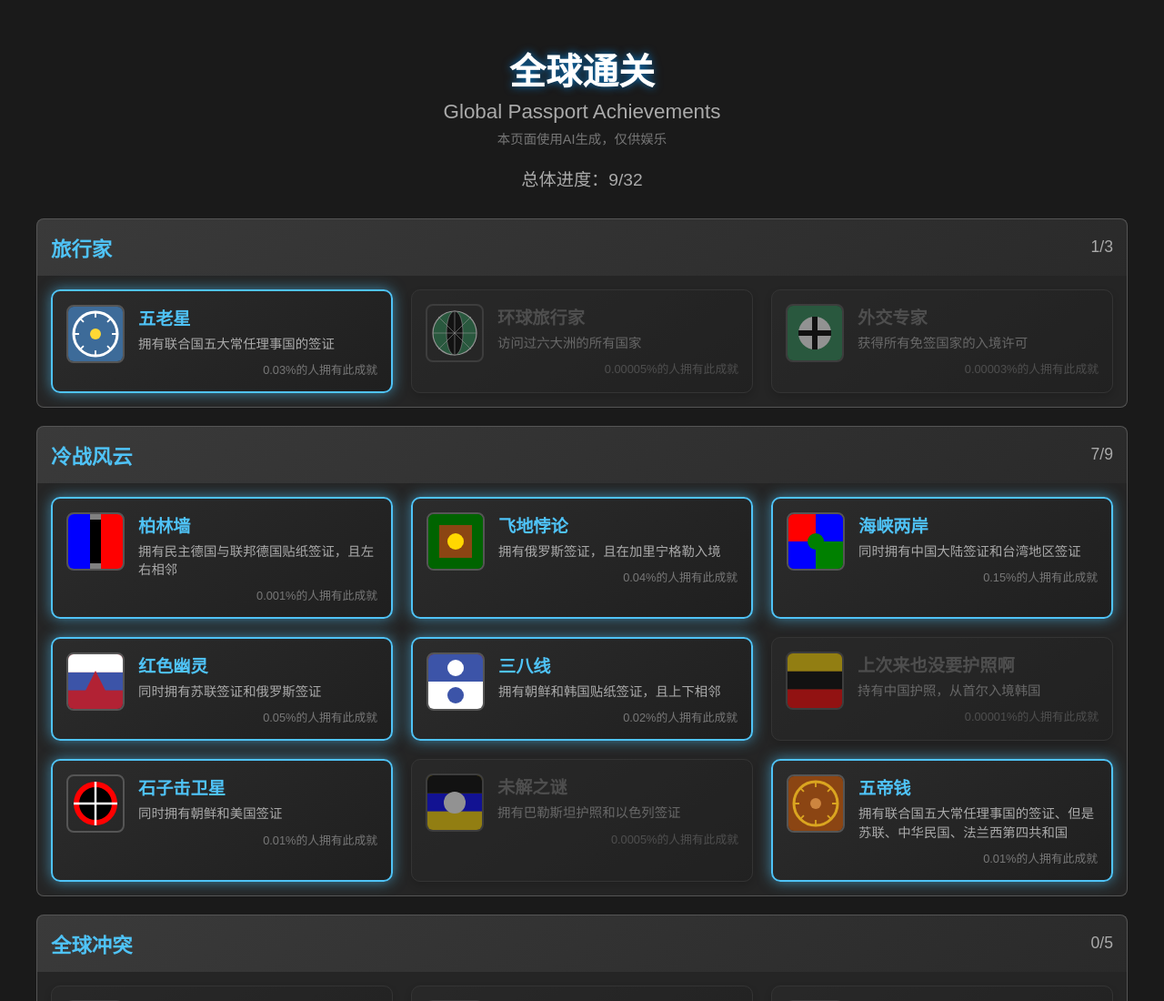
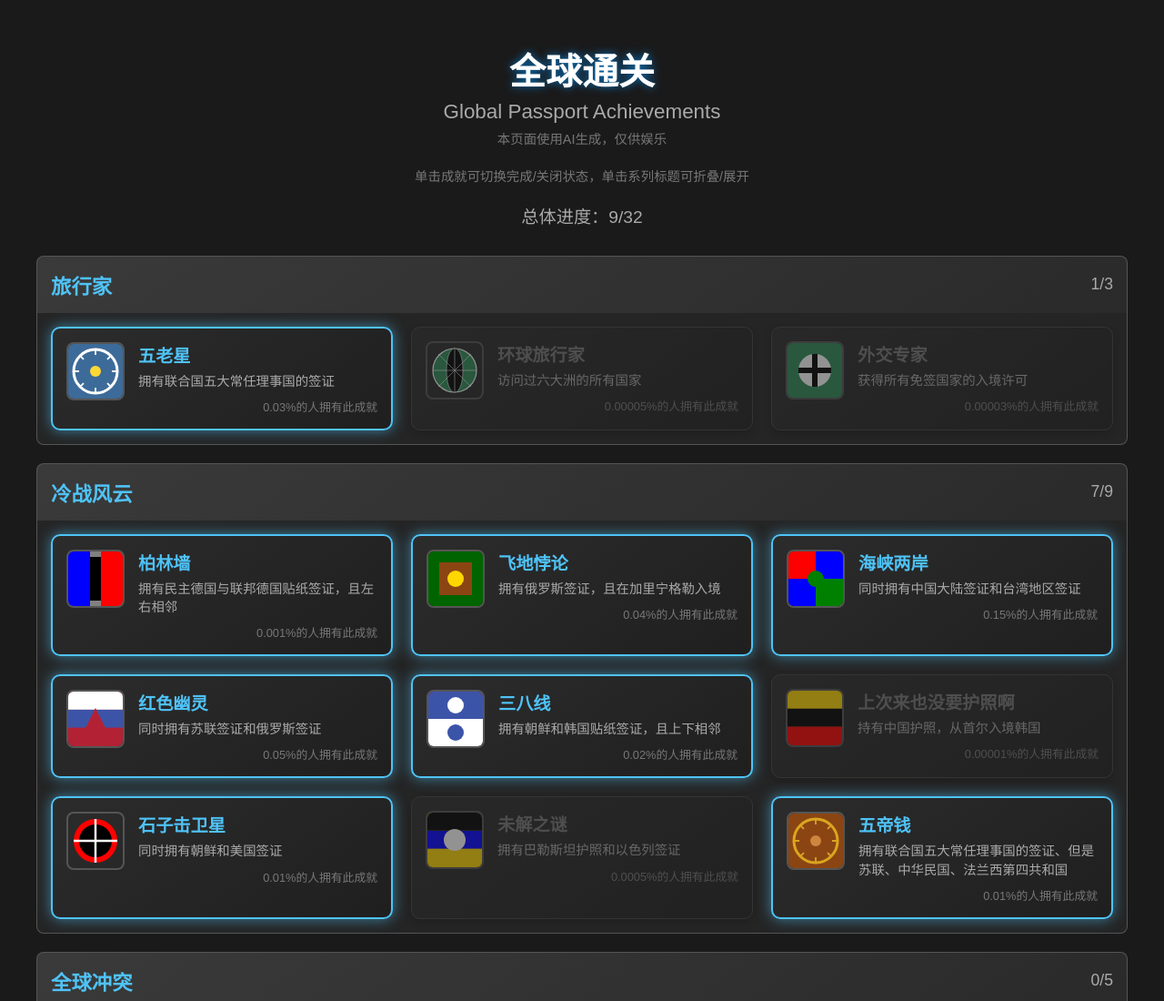
Before and after one commit to vzwyu/Global-Passport, a plain HTML site: page index.html in a window 1280 px wide. Shown: the top 1100 px of the page at 91% size. Drawn offline with Linux system fonts and the light colour scheme.

Commit message:
Update index.html

```diff
--- a/index.html
+++ b/index.html
@@ -1,3 +1,4 @@
+
 <!DOCTYPE html>
 <html lang="zh-CN">
 <head>
@@ -204,6 +205,7 @@
         <h1>全球通关</h1>
         <div class="subtitle">Global Passport Achievements</div>
         <div class="disclaimer">本页面使用AI生成，仅供娱乐</div>
+        <div class="disclaimer">单击成就可切换完成/关闭状态，单击系列标题可折叠/展开</div>
         <div class="overall-stats" id="overall-stats">总体进度：0/0</div>
 
         <!-- 旅行家系列 -->
```
